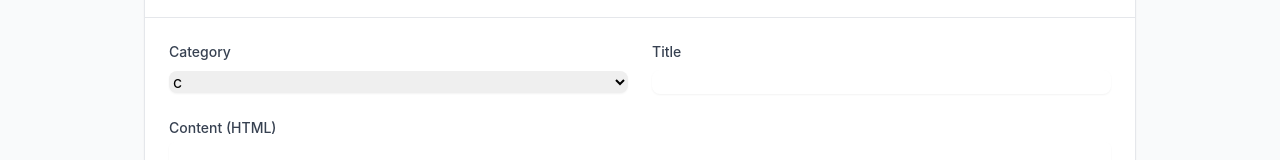
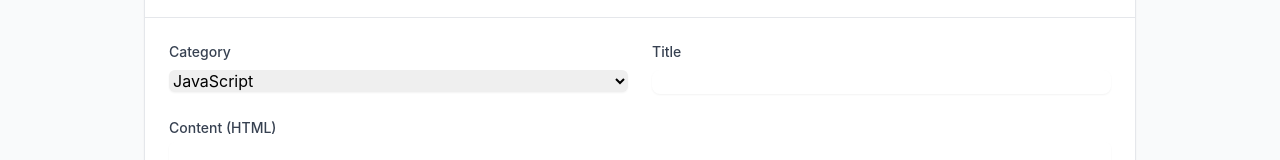
Before and after one commit to ElioTAMH/BalDevCommeBack, a React (Vite) app: page /contribute in a window 1280 px wide. Both pictures are taken after a click on the button "Structure". Shown: the part 344-504 px from the top of the page. Built offline with nearby package versions, Linux system fonts and the light colour scheme.

Commit message:
patch menue déroulant

```diff
--- a/src/pages/Contribute.tsx
+++ b/src/pages/Contribute.tsx
@@ -228,6 +228,14 @@
     }
   };
 
+  const categoryOptions = {
+    javascript: t("contribute.page.structure.category.options.javascript"),
+    html: t("contribute.page.structure.category.options.html"),
+    css: t("contribute.page.structure.category.options.css"),
+    react: t("contribute.page.structure.category.options.react"),
+    nodejs: t("contribute.page.structure.category.options.nodejs"),
+  };
+
   return (
     <div className="min-h-screen bg-gray-50">
       <div className="max-w-5xl mx-auto px-4 py-12">
@@ -274,11 +282,9 @@
                       onChange={(e) =>
                         setFormData({ ...formData, category: e.target.value })
                       }
-                      className="w-full rounded-lg border-gray-300 shadow-sm focus:ring-2 focus:ring-indigo-500"
+                      className="mt-1 block w-full rounded-md border-gray-300 shadow-sm focus:border-indigo-500 focus:ring-indigo-500"
                     >
-                      {Object.entries(
-                        t("contribute.page.structure.category.options")
-                      ).map(([value, label]) => (
+                      {Object.entries(categoryOptions).map(([value, label]) => (
                         <option key={value} value={value}>
                           {label}
                         </option>
```
